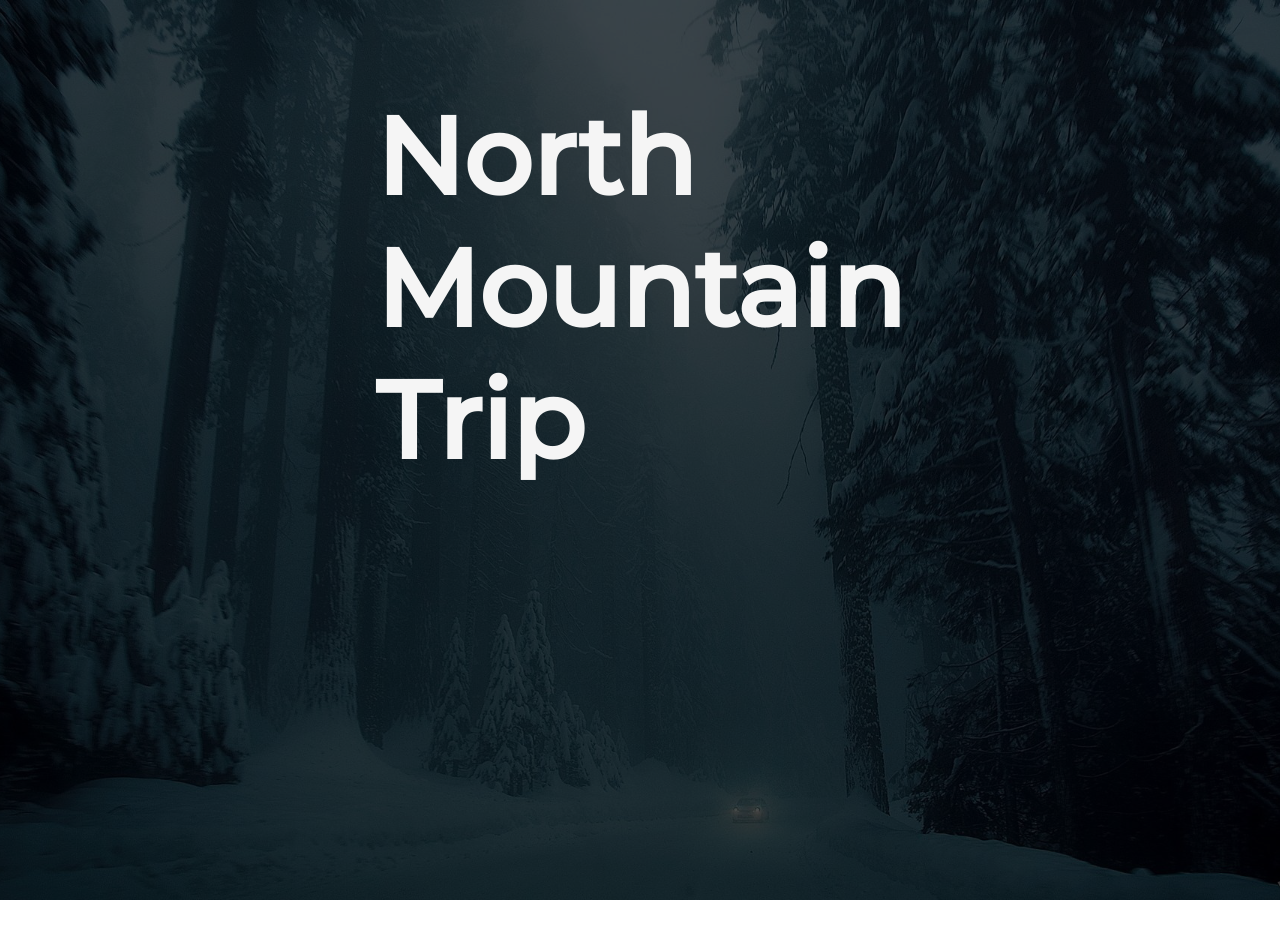
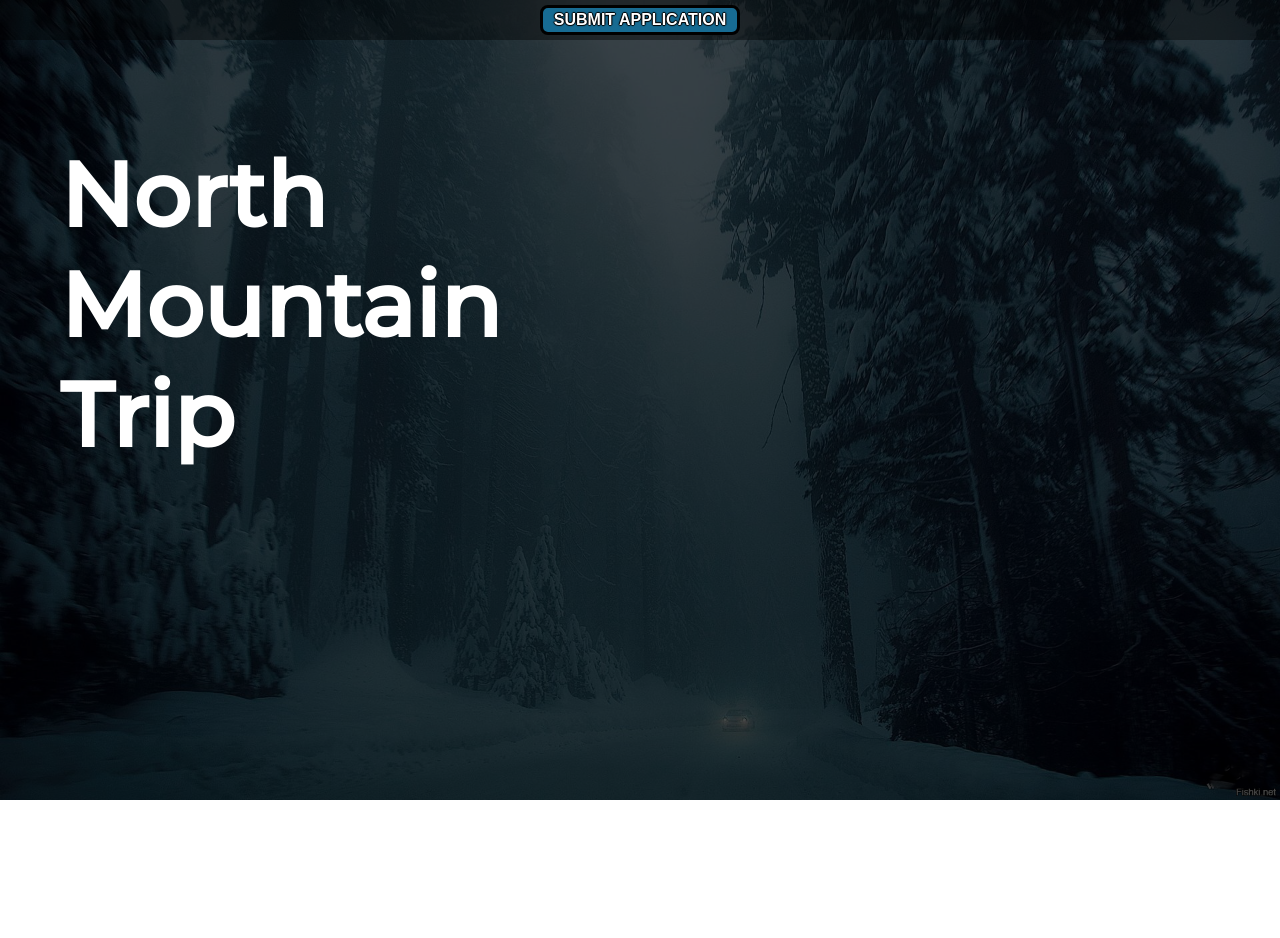
Before and after one commit to Kwazzart/vendigoJS.github.io, a plain HTML site: page index.html in a window 1280 px wide. After the commit the page ends 800 px from the top, so only its background shows below. Drawn offline with Linux system fonts and the light colour scheme.

Commit message:
Наконец-таки решил проблему телефона через media

```diff
--- a/css/general.css
+++ b/css/general.css
@@ -1,10 +1,25 @@
-html{
-    font-size: 18px;
-    font-family: "Montserrat", sans-serif;
+*{
+padding: 0;
+margin: 0;
+box-sizing: border-box;
 }
 
-*{
-    margin: 0;
-    padding: 0;
-    box-sizing: border-box;
+html{
+  font-size: 20px;
+  font-family: 'Montserrat', sans-serif;
+  scroll-behavior: smooth;
 }
+
+a{
+ text-decoration: none;
+}
+
+.button{
+  background-color:brown;
+  border-radius: 8px;
+  border: 3px solid black;
+  text-transform: uppercase;
+  padding: 2px 10px;
+  font-size: 0.8em;
+  color: white;
+}
--- a/css/welcome-page.css
+++ /dev/null
@@ -1,40 +0,0 @@
-#main{
-    background-attachment: fixed;
-    background-image: url(img/bg-forest.jpg);
-    background-size: cover;
-    background-position: top center;
-    position: relative;
-    z-index: 1;
-}
-#main::before{
-    content: "";
-    position: absolute;
-    width: 100%;
-    height: 100%;
-    left: 0;
-    top: 0;
-    background-color: black;
-    opacity: 70%;
-    z-index: -1;
-}
-
-#main h1{
-    display: block;
-    width: fit-content;
-    font-size: 6em;
-    color: whitesmoke;
-}
-
-#main .main{
-    min-height: 100vh;
-    width: 100%;
-    display: flex;
-    align-items: center;
-    justify-content: center;
-}
-
-#main .head-container{
-    height: 900px;
-    position: relative;
-    top: 90px;
-}
--- /dev/null
+++ b/css/welcome.css
@@ -0,0 +1,105 @@
+/*Welcome*/
+.welcome{
+    width: 100%;
+    min-height: 100vh;
+    background-image: url(img/bg-forest.jpg);
+    background-size: cover;
+    background-position: top center;
+    position: relative;
+    z-index: 1;
+}
+.welcome:before{
+    content: "";
+    position: absolute;
+    left: 0;
+    top: 0;
+    width: 100%;
+    height: 100%;
+    background-color: black;
+    opacity: 71%;
+    z-index: -1;
+}
+    /*Welcome>header-container*/
+.welcome>.header-container{
+    position: relative;
+    width: 100%;
+    height: 40px;
+    background-color: rgba(0, 0, 0, 0.4);
+    z-index: 1;
+
+    display: flex;
+    justify-content: center;
+    align-items:stretch;
+}
+.button{
+    height: 30px;
+    width: 200px;
+    background-color:rgb(23, 107, 146);
+    border-radius: 8px;
+    border: 3px solid black;
+    text-transform: uppercase;
+    text-shadow: 1px 0 1px #000, 0 1px 1px #000, -1px 0 1px #000, 0 -1px 1px #000;
+    padding: 2px 10px;
+    margin: 5px 6px;
+    font-size: 0.8em;
+    color: white;
+    transition: 1.5s ease;
+    font-weight: bold;
+  }
+.button:hover{
+    text-shadow: 1px 0 1px #000, 0 1px 1px #000, -1px 0 1px #000, 0 -1px 1px #000;
+    cursor: pointer;
+    font-weight: bold;
+    background-color: rgb(0, 27, 56);;
+    border-radius: 70px;
+    height: 120px;
+    width: 400px;
+    font-size: 1.6em;
+    padding: 5px 15px;
+    margin-top: 5px;
+    color: rgb(93, 177, 216);
+    border: 5px solid rgb(23, 107, 146);
+}
+    /*Welcome>header-container END*/
+.welcome>.content-container{
+    position: relative;
+    display: flex;
+    height: 600px;
+    padding: 100px 0 0 60px;
+    display: flex;
+}
+.welcome .title{
+    font-size: 45px;
+    color: white;
+}
+/*Welcome END*/
+/*Keyframes*/
+
+/*Keyframes END*/
+/*Media*/
+@media  screen and (max-width: 430px) {
+    .welcome>.content-container{
+        padding: 40px 0 0 0;
+        justify-content: center;
+    }
+    .welcome .title{
+        text-align: center;
+        font-size: 20px;
+        color: white;
+    }
+    .button:hover{
+        text-shadow: 1px 0 1px #000, 0 1px 1px #000, -1px 0 1px #000, 0 -1px 1px #000;
+        cursor: pointer;
+        font-weight: bold;
+        background-color: rgb(0, 27, 56);;
+        border-radius: 70px;
+        height: 70px;
+        width: 270px;
+        font-size: 1em;
+        padding: 5px 15px;
+        margin-top: 5px;
+        color: rgb(93, 177, 216);
+        border: 5px solid rgb(23, 107, 146);
+    }
+}
+/*Media END*/
--- a/index.html
+++ b/index.html
@@ -8,19 +8,22 @@
   <link rel="preconnect" href="https://fonts.gstatic.com" crossorigin>
   <link href="https://fonts.googleapis.com/css2?family=Be+Vietnam+Pro&family=Montserrat:ital,wght@0,300;0,400;0,500;1,200;1,400;1,500&display=swap" rel="stylesheet">
   <link rel="stylesheet" href="css/general.css">
-  <link rel="stylesheet" href="css/welcome-page.css">
+  <link rel="stylesheet" href="css/welcome.css">
   <script src="js/main.js" defer></script>
   <title>Winter-Trip</title>
 </head>
 <body>
-  <section id="main">
-    <div class="main">
-      <div class="head-container">
+  <div class="welcome">
+    <div class="header-container">
+      <button class="button"><span>Submit application</span></button>
+    </div>
+    <div class="content-container">
+      <div class="title">
         <h1>North</h1>
         <h1>Mountain</h1>
         <h1>Trip</h1>
       </div>
     </div>
-  </section>
+  </div>
 </body>
 </html>
```
